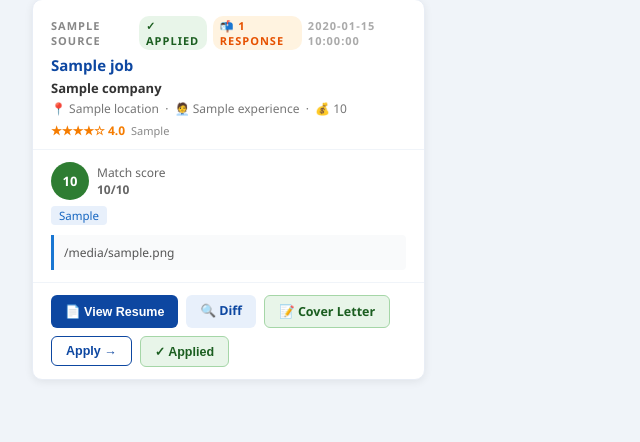
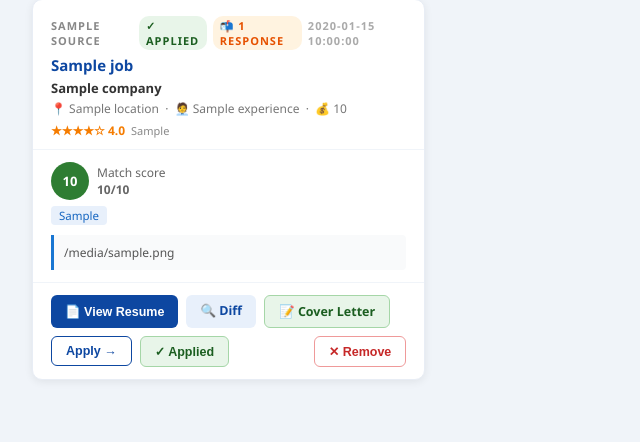
Before and after one commit to Kaushal727281/job-hunter, a Flask app: template templates/index.html in a window 1280 px wide. Shown: the part 252-694 px from the top of the page, without its empty margins (0-640 px from the left). Run offline with Flask 3, Linux system fonts and the light colour scheme; the template is opened without the code that fills it: most values are stand-ins (such as "Sample title", 1, 10 or a date in 2020); data that the repository does not hold is empty; some libraries are stand-ins or nearby versions.

Commit message:
Add Remove button to dismiss irrelevant job cards
- job_store.remove_job(id): deletes a single job from jobs.json
- POST /remove/<job_id> route in app.py
- Red ✕ Remove button on every card, right-aligned
- Card fades out and removes from DOM on confirm, no page reload
- Confirm dialog prevents accidental removal

Co-Authored-By: Claude Sonnet 4.6 <noreply@anthropic.com>

```diff
--- a/app.py
+++ b/app.py
@@ -538,6 +538,12 @@ def check_responses_status():
     return jsonify({"running": _gmail_check_running})
 
 
+@app.route("/remove/<job_id>", methods=["POST"])
+def remove_job(job_id):
+    job_store.remove_job(job_id)
+    return jsonify({"ok": True})
+
+
 @app.route("/clear", methods=["POST"])
 def clear():
     job_store.clear_all()
--- a/templates/index.html
+++ b/templates/index.html
@@ -95,6 +95,8 @@
     .btn-apply:hover{background:#f0f4ff}
     .btn-tailor{background:#fff3e0;color:#e65100;border:1.5px solid #ffcc02}
     .btn-tailor:hover{background:#ffe0b2}
+    .btn-remove{background:#fff;color:#c62828;border:1.5px solid #ef9a9a;margin-left:auto}
+    .btn-remove:hover{background:#ffebee}
     .btn-disabled{opacity:.45;cursor:not-allowed}
     a.btn-sm{text-decoration:none;display:inline-block}
 
@@ -384,6 +386,7 @@
               style="{{ 'background:#e8f5e9;color:#1b5e20;border:1.5px solid #a5d6a7' if job.applied_at else 'background:#f5f5f5;color:#777;border:1.5px solid #ddd' }}"
               data-applied="{{ 'yes' if job.applied_at else 'no' }}"
               onclick="toggleApplied('{{ job.id }}', this)">{{ '✓ Applied' if job.applied_at else 'Mark Applied' }}</button>
+      <button class="btn-sm btn-remove" onclick="removeJob('{{ job.id }}', this)">✕ Remove</button>
     </div>
   </div>
   {% endfor %}
@@ -676,6 +679,17 @@ function clearAll(){
   fetch('/clear',{method:'POST'}).then(()=>location.reload());
 }
 
+function removeJob(jobId, btn){
+  if(!confirm('Remove this job? It won\'t come back unless you fetch again.')) return;
+  fetch(`/remove/${jobId}`,{method:'POST'}).then(r=>r.json()).then(d=>{
+    if(d.ok){
+      const card=document.getElementById('card-'+jobId);
+      if(card){ card.style.transition='opacity .3s'; card.style.opacity='0';
+        setTimeout(()=>card.remove(), 300); }
+    }
+  });
+}
+
 function toggleApplied(jobId, btn){
   const applying = btn.dataset.applied !== 'yes';
   fetch(`/apply/${jobId}`,{method:'POST',headers:{'Content-Type':'application/json'},body:JSON.stringify({applied:applying})})
```
Also changed, not shown: job_store.py (+7 -0 lines).
